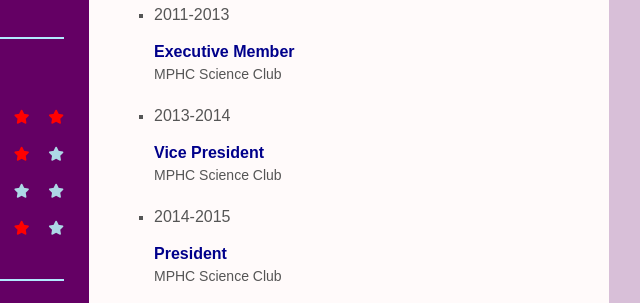
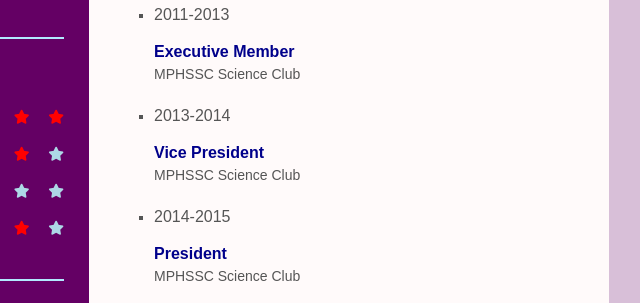
Before and after one commit to Nishat5349/Nishat5349.github.io, a plain HTML site: page index.html in a window 1280 px wide. Shown: the part 987-1290 px from the top of the page, 431-1071 px from the left. Drawn offline with Linux system fonts and the light colour scheme.

Commit message:
Update index.html

```diff
--- a/index.html
+++ b/index.html
@@ -585,7 +585,7 @@ a:visited{
                         <div class="date">2011-2013</div>
                         <div class="info">
                              <p class="semi-bold" style="color: darkblue;"><b>Executive Member</b></p>
-                          <p>MPHC Science Club</p>
+                          <p>MPHSSC Science Club</p>
 
                         </div>
                     </li>
@@ -593,7 +593,7 @@ a:visited{
                         <div class="date">2013-2014</div>
                         <div class="info">
                              <p class="semi-bold" style="color: darkblue;"><b>Vice President</b></p>
-                          <p>MPHC Science Club</p>
+                          <p>MPHSSC Science Club</p>
 
                         </div>
                     </li>
@@ -601,7 +601,7 @@ a:visited{
                         <div class="date">2014-2015</div>
                         <div class="info">
                              <p class="semi-bold" style="color: darkblue;"><b>President</b></p>
-                          <p>MPHC Science Club</p>
+                          <p>MPHSSC Science Club</p>
 
                         </div>
                     </li>
```
